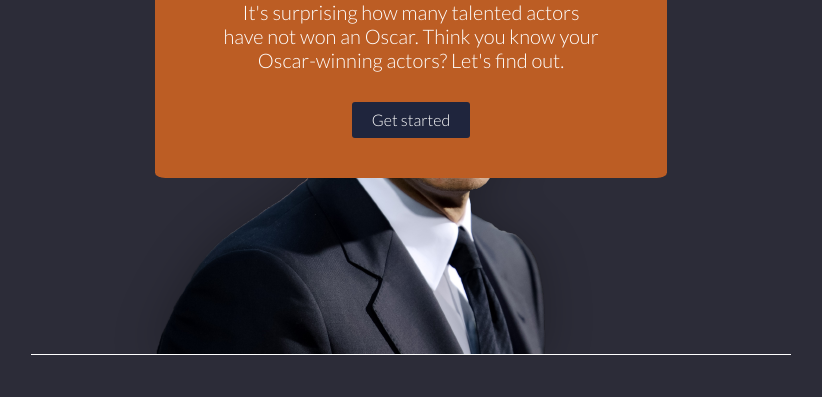
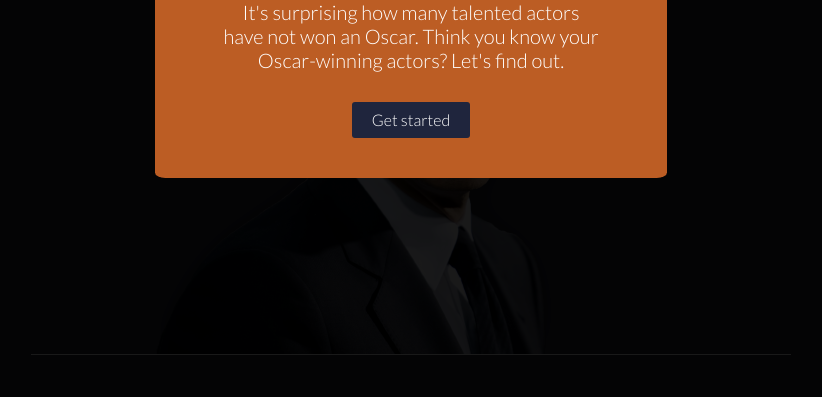
Before and after one commit to jslee85/thinkful_quiz_app, a plain HTML site: page index.html in a window 1280 px wide. Shown: the part 260-657 px from the top of the page, without its empty margins (229-1051 px from the left). Drawn offline with nearby package versions, Linux system fonts and the light colour scheme.

Commit message:
add dim to modal window

```diff
--- a/index.html
+++ b/index.html
@@ -19,12 +19,11 @@
 	<body>
 		<div id="container">
 			<!-- Modal Box -->
-			<div class="overlay" id="modal">
-				<div>
-					<h3>The Oscars Quiz</h3>
-					<p class="content">It's surprising how many talented actors<br> have not won an Oscar. Think you know your<br> Oscar-winning actors? Let's find out.</p>
-					<a class="close" href="#">Get started</a>
-				</div>
+			<div class="dim overlay"></div>
+			<div class="greeting overlay" id="modal">
+				<h3>The Oscars Quiz</h3>
+				<p class="content"><span>It's surprising how many talented actors<br> have not won an Oscar. Think you know your<br> Oscar-winning actors? Let's find out.</p>
+				<a class="close" href="#">Get started</a>
 			</div>
 
 			<header>
@@ -55,7 +54,7 @@
 
 			<section class="quiz">
 				<div class="quizquestion">
-					<p>Does <span class="celebname">George Clooney<span> <br>have an Oscar?</p>
+					<p>Does <span class="celebname">George Clooney</span> <br>have an Oscar?</p>
 				</div>
 				<div class="quizbuttons">
 					<span class="circlebutton yes">Yes</span>
--- a/styles/style.css
+++ b/styles/style.css
@@ -27,7 +27,7 @@
 
 /*---Modal Styles---*/
 
-.overlay {
+.greeting {
 	border-radius: 2%;
 	width: 40%;
 	background: #bc5d24;
@@ -38,6 +38,20 @@
 	padding: 40px;
 	z-index: 1000;
 	text-align: center;
+	opacity: 1;
+}
+
+.dim {
+	width: 100%;
+	height: 100%;
+	background: black;
+	position: absolute;
+	top: 0;
+	left: 0;
+	margin: 0;
+	z-index: 1000;
+	text-align: center;
+	opacity: 0.9;
 }
 
 .content {
```
